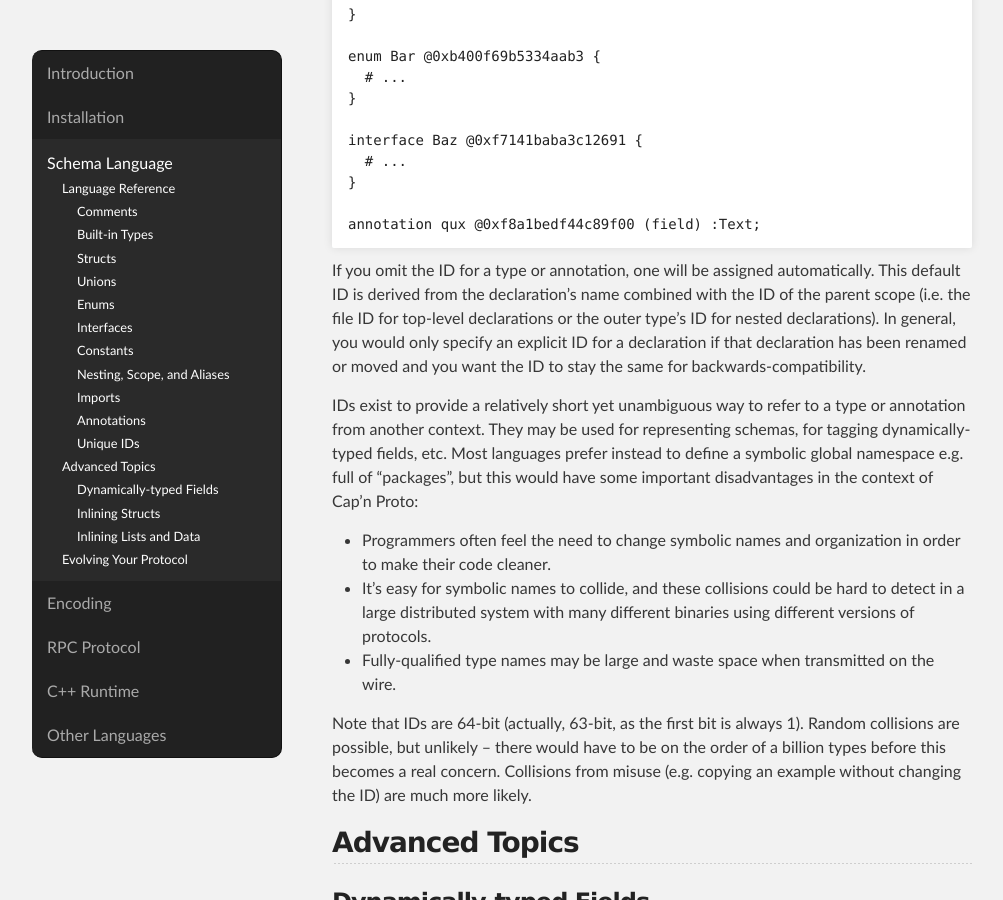
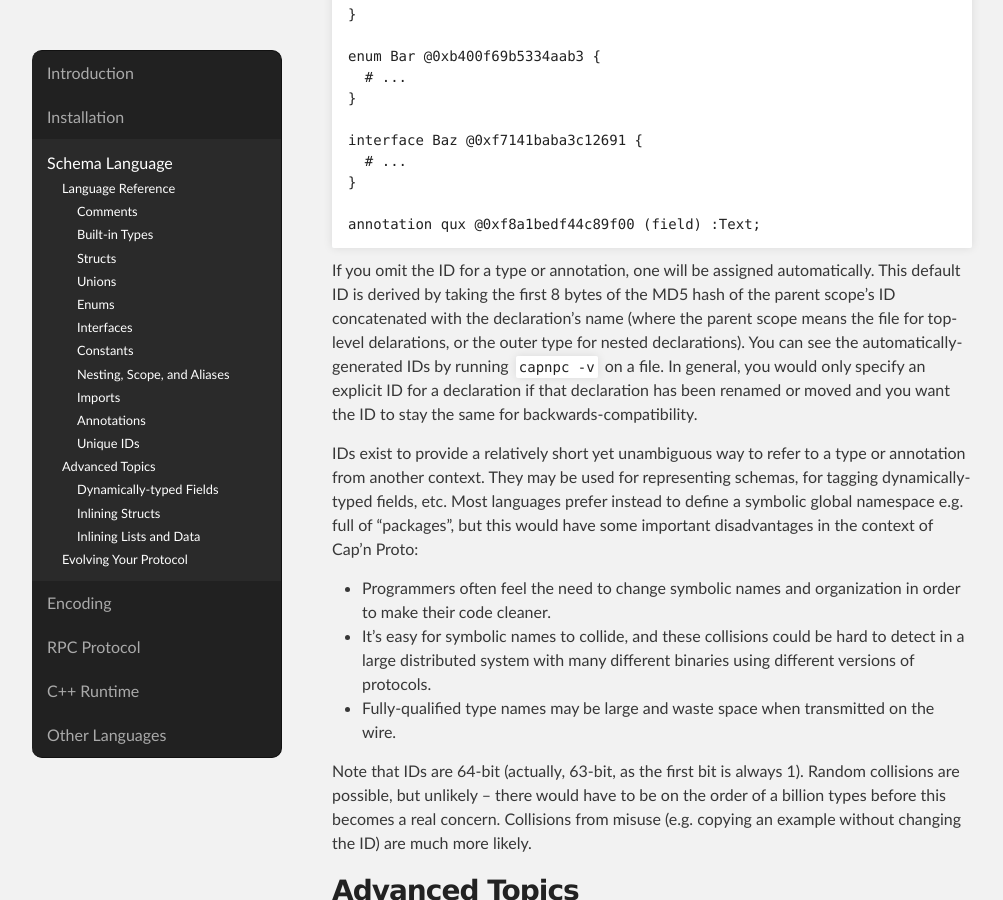
Before and after one commit to capnproto/capnproto, a Jekyll site: the page built from doc/language.md, in a window 1280 px wide and 900 px high, scrolled down 8087 px. Shown: the whole window, without its empty margins (18-1021 px from the left). Built offline with Jekyll 4.4.1, drawn with Linux system fonts in a browser that asks for light colours.

Commit message:
Specify how derived IDs are generated.

```diff
--- a/doc/language.md
+++ b/doc/language.md
@@ -391,10 +391,12 @@ annotation qux @0xf8a1bedf44c89f00 (field) :Text;
 {% endhighlight %}
 
 If you omit the ID for a type or annotation, one will be assigned automatically.  This default
-ID is derived from the declaration's name combined with the ID of the parent scope (i.e. the file
-ID for top-level declarations or the outer type's ID for nested declarations).  In general, you
-would only specify an explicit ID for a declaration if that declaration has been renamed or moved
-and you want the ID to stay the same for backwards-compatibility.
+ID is derived by taking the first 8 bytes of the MD5 hash of the parent scope's ID concatenated
+with the declaration's name (where the parent scope means the file for top-level delarations, or
+the outer type for nested declarations).  You can see the automatically-generated IDs by running
+`capnpc -v` on a file.  In general, you would only specify an explicit ID for a declaration if that
+declaration has been renamed or moved and you want the ID to stay the same for
+backwards-compatibility.
 
 IDs exist to provide a relatively short yet unambiguous way to refer to a type or annotation from
 another context.  They may be used for representing schemas, for tagging dynamically-typed fields,
```
